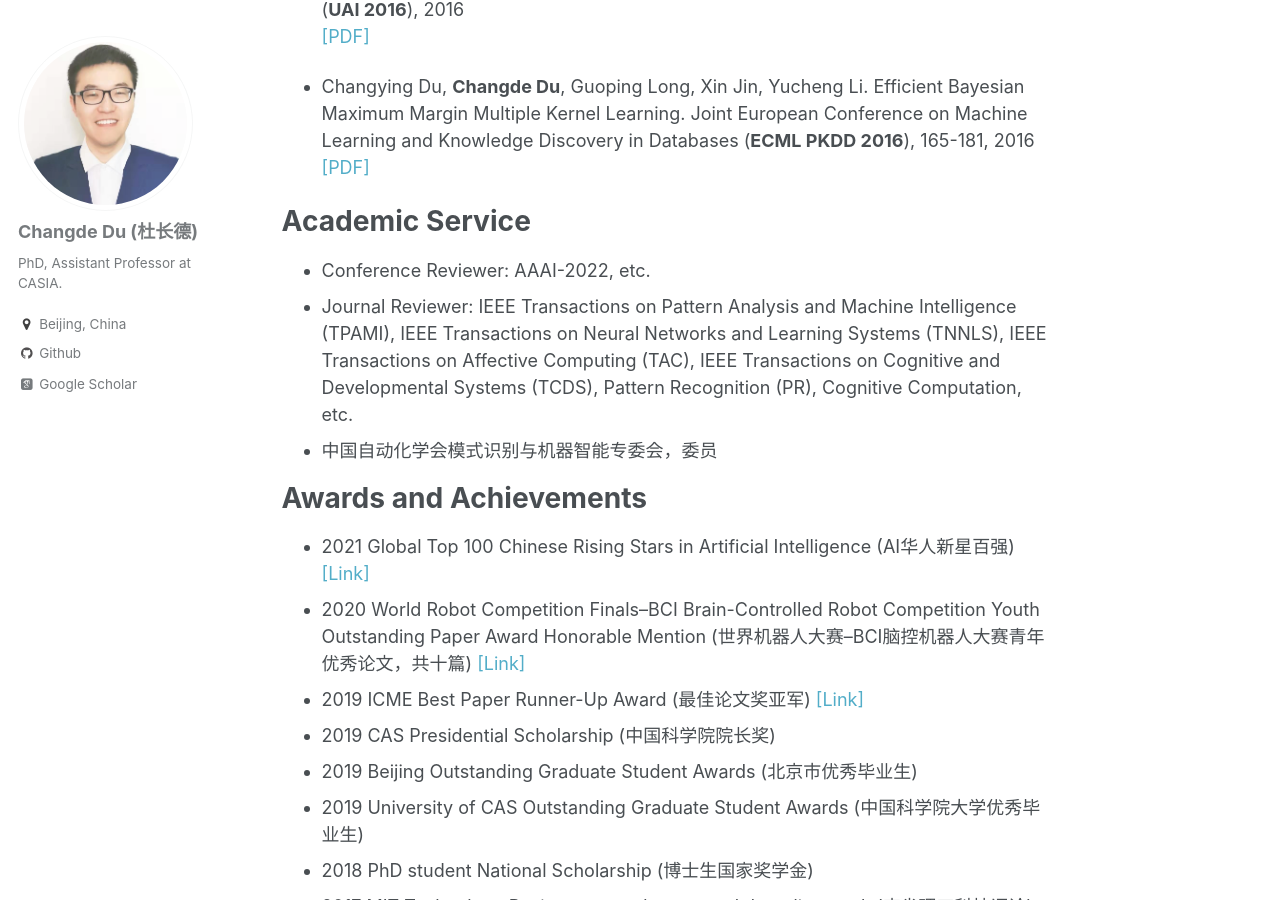
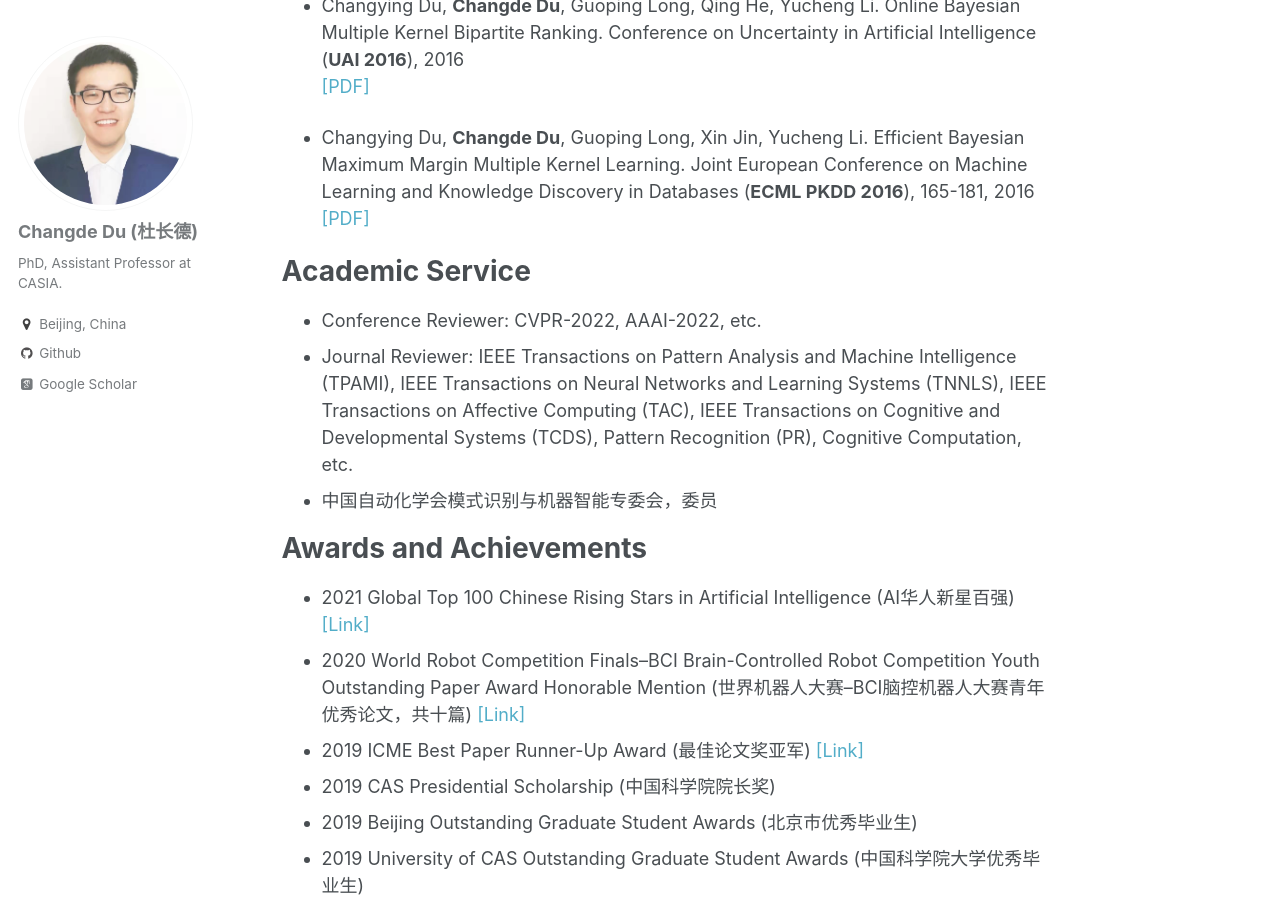
Before and after one commit to ChangdeDu/changdedu.github.io, a Jekyll site: the page built from _pages/about.md, in a window 1280 px wide and 900 px high, scrolled down 5964 px. Built offline with Jekyll 4.4.1, drawn with Linux system fonts in a browser that asks for light colours; some web fonts are replaced; some of the changed text lies outside the part shown.

Commit message:
Update about.md

```diff
--- a/_pages/about.md
+++ b/_pages/about.md
@@ -19,6 +19,7 @@ My research interest broadly includes artificial intelligence, visual neuroscien
 I have published 20+ research papers in top-tier AI/ML conferences and journals, including AAAI, KDD, IJCAI, ACMMM, UAI, TNNLS, Inf. Fusion, Inf. Sci. TMM and PR. I won the Best Paper Runner-Up Award in ICME 2019.
 
 # News
+- 11/2021: I will serve as reviewer for **CVPR-2022**
 
 - 11/2021: I was funded by the **Special Research Assistant Program of the Chinese Academy of Sciences(中科院特别研究助理)**
 
@@ -136,7 +137,7 @@ Conference on Uncertainty in Artificial Intelligence (**UAI 2016**), 2016  <br>[
 Joint European Conference on Machine Learning and Knowledge Discovery in Databases (**ECML PKDD 2016**), 165-181, 2016  <br>[[PDF]](https://link.springer.com/chapter/10.1007%2F978-3-319-46128-1_11)
 
 # Academic Service
-- Conference Reviewer: AAAI-2022, etc.
+- Conference Reviewer: CVPR-2022, AAAI-2022, etc.
 - Journal Reviewer: IEEE Transactions on Pattern Analysis and Machine Intelligence (TPAMI), IEEE Transactions on Neural Networks and Learning Systems (TNNLS), IEEE Transactions on Affective Computing (TAC), IEEE Transactions on Cognitive and Developmental Systems (TCDS), Pattern Recognition (PR), Cognitive Computation, etc.
 - 中国自动化学会模式识别与机器智能专委会，委员
 
```
